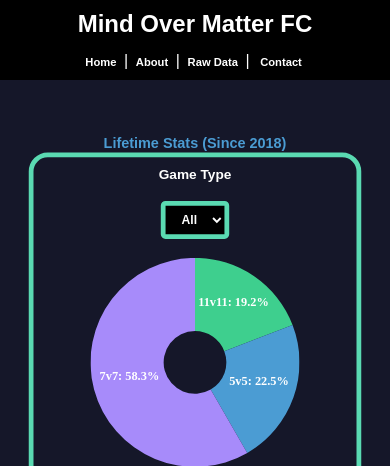
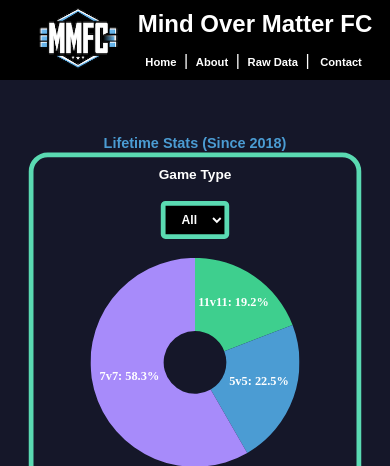
Before and after one commit to s-g-mo/mindovermatterfc, a FastAPI app: page / in a window 390 px wide. Shown: the top 466 px of the page. Run offline with FastAPI, Linux system fonts and the light colour scheme.

Commit message:
add favicon and logo in header

```diff
--- a/app/static/css/layout.css
+++ b/app/static/css/layout.css
@@ -4,7 +4,20 @@ footer {
   width: 100%;
 }
 
-header {
+.header-container {
+  display: flex;
+  flex-direction: row;
+  justify-content: center;
+  align-items: center;
+  width: 100%;
+}
+
+.logo {
+  margin-left: 20px;
+  margin-right: 20px;
+}
+
+.header-text {
   height: 9rem;
   display: flex;
   flex-direction: column;
@@ -12,17 +25,17 @@ header {
   text-align: center;
 }
 
-header h1 {
+.header-text h1 {
   margin: 0;
   font-size: 2.5rem;
   color: #fff;
 }
 
-header nav {
+.header-text nav {
   margin-top: 0.9rem;
 }
 
-header nav a {
+.header-text nav a {
   display: inline-block;
   color: #ffffff;
   text-decoration: none;
@@ -82,17 +95,21 @@ footer p {
 
 /* Medium Screens (Tablets) */
 @media (max-width: 1024px) {
-  header {
+  .header-text {
     height: 7rem;
   }
 
-  header h1 {
+  .header-text h1 {
     font-size: 2rem;
   }
 
-  header nav a {
+  .header-text nav a {
     font-size: 0.9rem;
     margin: 0 0.4rem;
+  }
+
+  .logo img {
+    width: 100px;
   }
 
   #contact-button {
@@ -121,17 +138,21 @@ footer p {
 
 /* Small Screens (Phones) */
 @media (max-width: 480px) {
-  header {
+  .header-text {
     height: 5rem;
   }
 
-  header h1 {
+  .header-text h1 {
     font-size: 1.5rem;
   }
 
-  header nav a {
+  .header-text nav a {
     font-size: 0.7rem;
     margin: 0 0.2rem;
+  }
+
+  .logo img {
+    width: 80px;
   }
 
   #contact-button {
--- a/app/templates/index.html
+++ b/app/templates/index.html
@@ -7,6 +7,7 @@
     <link rel="stylesheet" href="/static/css/base.css" />
     <link rel="stylesheet" href="/static/css/layout.css" />
     <link rel="stylesheet" href="/static/css/dashboard.css" />
+    <link rel="icon" href="/static//favicon.ico" type="image/x-icon" />
     <link
       rel="stylesheet"
       href="https://cdnjs.cloudflare.com/ajax/libs/font-awesome/6.0.0-beta3/css/all.min.css"
@@ -15,17 +16,19 @@
 
   <body>
     <header>
-      <h1>Mind Over Matter FC</h1>
-      <nav>
-        <a href="/">Home</a> | <a href="/about">About</a> |
-        <a href="/raw-data">Raw Data</a> |
-        <button
-          id="contact-button"
-          aria-label="Copy email address to clipboard"
-        >
-          Contact
-        </button>
-      </nav>
+      <div class="header-container">
+        <div class="logo">
+          <img src="/static/logo_120pxh.png" alt="Mind Over Matter FC Logo" />
+        </div>
+        <div class="header-text">
+          <h1>Mind Over Matter FC</h1>
+          <nav>
+            <a href="/">Home</a> | <a href="/about">About</a> |
+            <a href="/raw-data">Raw Data</a> |
+            <button id="contact-button">Contact</button>
+          </nav>
+        </div>
+      </div>
     </header>
 
     <main>
```
Also changed, not shown: other parts of app/static/css/layout.css (+1 -1 lines), app/templates/about.html (+14 -11 lines), app/templates/raw_data.html (+8 -0 lines), app/static/favicon.ico (added), app/static/logo.png (added), app/static/logo_120pxh.png (added), app/static/logo_large.png (added).
